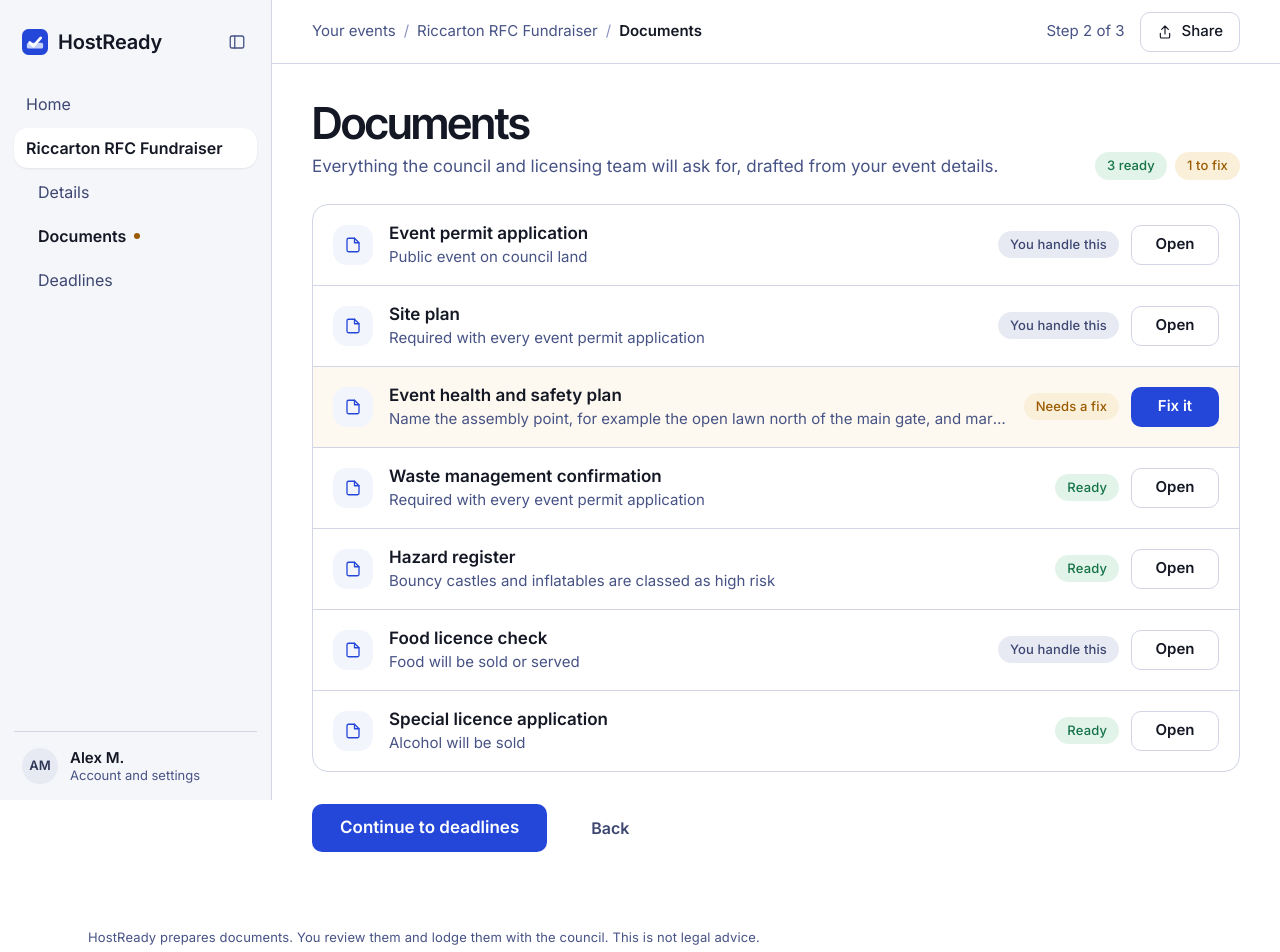
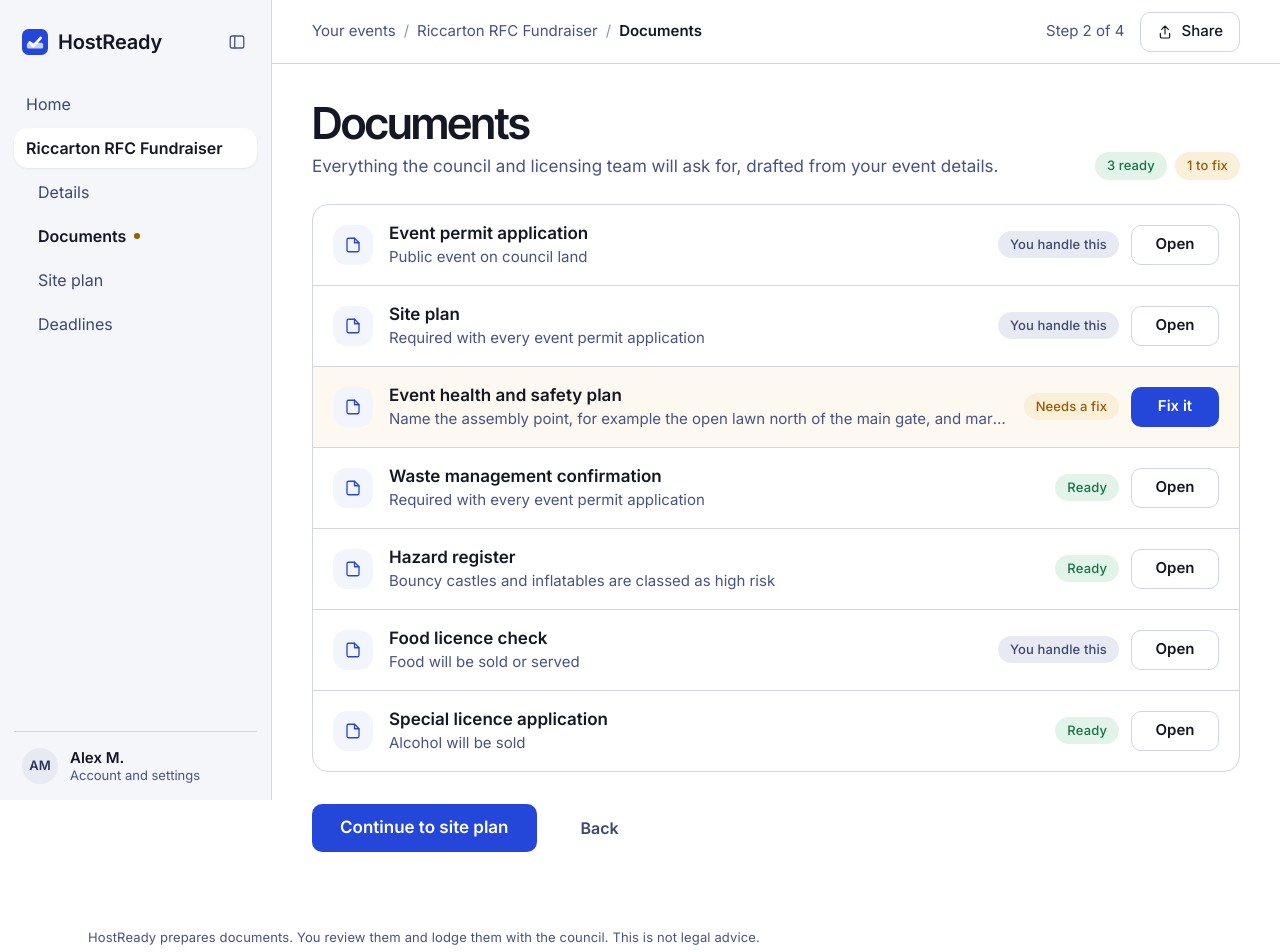
Before and after one commit to Sweet-As-SAAS/eventX, a Next.js app: page /events/demo/documents in a window 1280 px wide. Shown: the top 952 px of the page. Built offline with nearby package versions, Linux system fonts and the light colour scheme.

Commit message:
Bring site plan back as step 3 of 4
Sidebar, rail and top bar list it; Documents continues to it and Deadlines goes back to it.

Co-Authored-By: Claude Opus 5.5 <noreply@anthropic.com>

```diff
--- a/app/(screens)/events/[id]/deadlines/page.tsx
+++ b/app/(screens)/events/[id]/deadlines/page.tsx
@@ -124,7 +124,7 @@ export default function DeadlinesPage({ params }: PageProps<"/events/[id]/deadli
           </Row>
         </ul>
       </section>
-      <ButtonLink href={`/events/${id}/documents`} variant="ghost" className="!text-neutral-700 hover:!bg-neutral-50">Back</ButtonLink>
+      <ButtonLink href={`/events/${id}/site-plan`} variant="ghost" className="!text-neutral-700 hover:!bg-neutral-50">Back</ButtonLink>
     </div>
   );
 }
--- a/app/(screens)/events/[id]/documents/page.tsx
+++ b/app/(screens)/events/[id]/documents/page.tsx
@@ -139,7 +139,7 @@ export default function DocumentsPage({ params }: PageProps<"/events/[id]/docume
 
       {docs && (
         <div className="flex flex-wrap items-center gap-6 pt-2">
-          <ButtonLink href={`/events/${id}/deadlines`} className="min-h-12 px-7 text-[17px]">Continue to deadlines</ButtonLink>
+          <ButtonLink href={`/events/${id}/site-plan`} className="min-h-12 px-7 text-[17px]">Continue to site plan</ButtonLink>
           <ButtonLink href={`/events/${id}/profile`} variant="ghost" className="!text-neutral-700 hover:!bg-neutral-50">Back</ButtonLink>
         </div>
       )}
--- a/components/event-steps.tsx
+++ b/components/event-steps.tsx
@@ -6,17 +6,17 @@ import { api } from "@/lib/api/client";
 import { Share } from "./icons";
 import { useToast } from "./toast";
 
-// A real sequence: details, documents, deadlines. Site plan is reached from its document, so it isn't a numbered step.
+// A real sequence, so it is numbered: details, documents, site plan, deadlines.
 export const STEPS = [
   { slug: "profile", label: "Details" },
   { slug: "documents", label: "Documents" },
+  { slug: "site-plan", label: "Site plan" },
   { slug: "deadlines", label: "Deadlines" },
 ];
-const PAGE_LABEL: Record<string, string> = { "site-plan": "Site plan" };
 
 export const eventIdFrom = (path: string) => path.match(/^\/events\/([^/]+)/)?.[1] ?? null;
 
-/** Breadcrumb, where you are in the three steps, and Share. Navigation never animates (Emil). */
+/** Breadcrumb, which step you are on, and Share. Navigation never animates (Emil). */
 export function EventTopBar({ id }: { id: string }) {
   const path = usePathname();
   const toast = useToast();
@@ -25,7 +25,7 @@ export function EventTopBar({ id }: { id: string }) {
 
   const slug = path.split("/").pop() ?? "";
   const at = STEPS.findIndex((s) => s.slug === slug);
-  const label = STEPS[at]?.label ?? PAGE_LABEL[slug] ?? "";
+  const label = STEPS[at]?.label ?? "";
 
   async function share() {
     const url = location.href;
```
